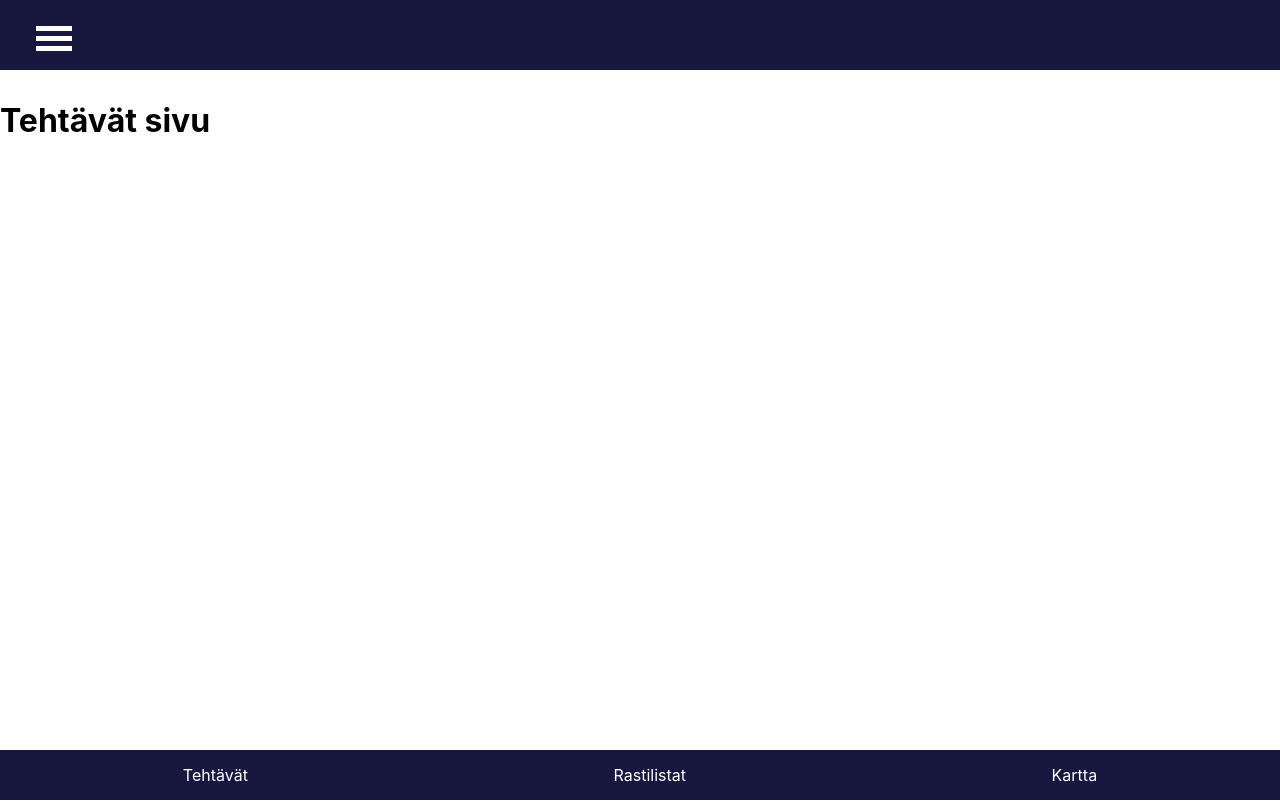
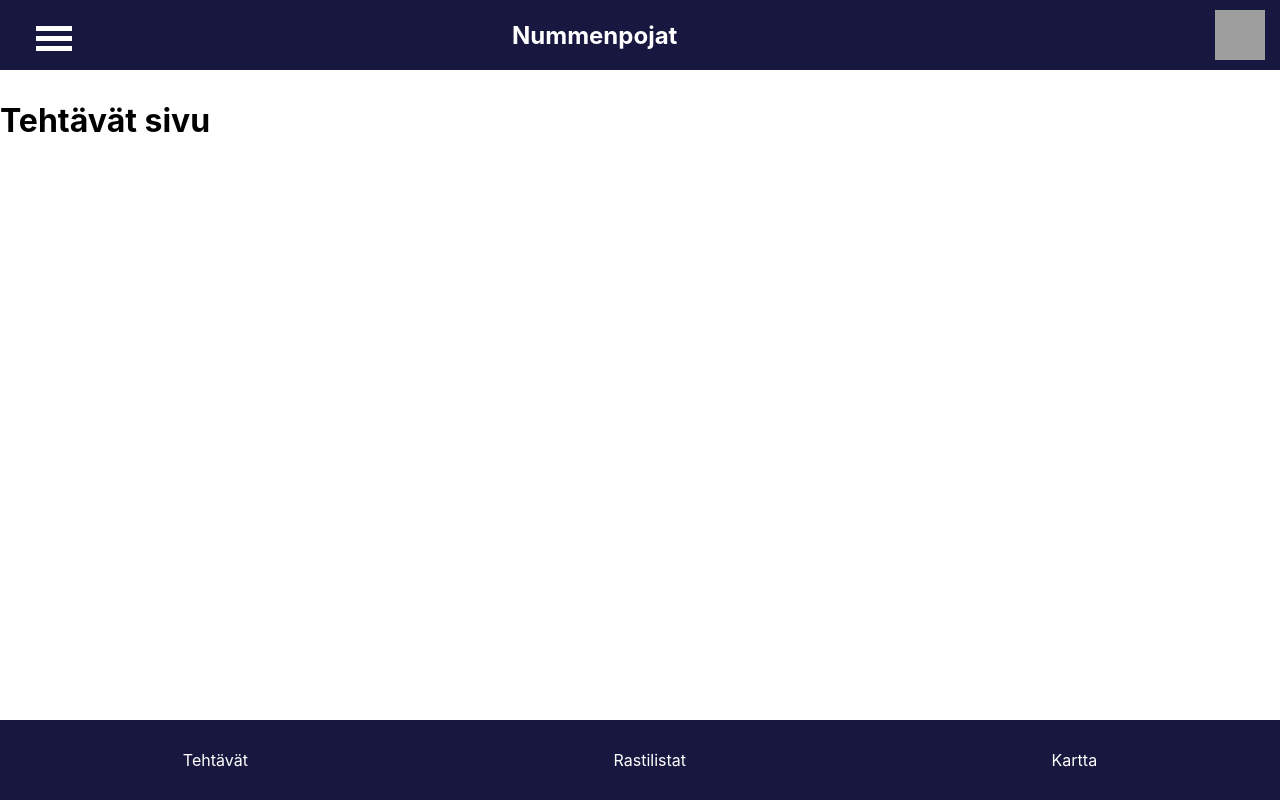
Before and after one commit to Nummenpojat/klapi-web, a React (Create React App) app: page /tasks in a window 1280 px wide. Built offline with nearby package versions, Linux system fonts and the light colour scheme; grey boxes are pictures that could not be loaded.

Commit message:
Add top menu elements

```diff
--- a/src/components/navigation/Sidebar.js
+++ b/src/components/navigation/Sidebar.js
@@ -6,7 +6,6 @@ import './../../styles/Sidebar.css';
 const Sidebar = props => {
     return (
         <Menu>
-
             <a className="menu-item" href="/salads">
                 Profiili
                 </a>
--- a/src/components/navigation/TopMenu.js
+++ b/src/components/navigation/TopMenu.js
@@ -5,8 +5,17 @@ import './../../styles/navigation.css';
 
 const TopMenu = () => {
     return (
-        <div className="topmenu">
-            <Sidebar pageWrapId={'page-wrap'} outerContainerId={'outer-container'} />
+        <div className="topmenu" id="topmenu">
+
+            <Sidebar pageWrapId={'page-wrap'} outerContainerId={'topmenu'} />
+            <div className="outer-topmenu">
+                <h2 style={{color: '#ffffff'}}>Nummenpojat</h2>
+                <div className="inner-topmenu">
+                    <img src="#" alt="logo" className="logo" height="50" width="50" style={{backgroundColor: 'white'}}/>
+                </div>
+
+            </div>
+
         </div>
     )
 }
--- a/src/styles/navigation.css
+++ b/src/styles/navigation.css
@@ -2,6 +2,7 @@
     height: 70px;
     width: 100%;
     background-color: rgb(23, 23, 63);
+    display: flex;
 }
 
 .bottom-nav {
@@ -10,7 +11,7 @@
     flex-direction: row;
     align-items: center;
     justify-content: space-around;
-    height: 50px;
+    height: 10%;
     background-color: rgb(23, 23, 63);
     position: absolute;
     bottom: 0;
@@ -21,3 +22,29 @@
     list-style: none;
     text-decoration: none;
 }
+
+.outer-topmenu {
+    margin-left: 40%;
+    display: flex;
+    flex: 1;
+    align-items: center;
+}
+
+.inner-topmenu {
+    display: flex;
+    flex: 1;
+    align-items: center;
+    justify-content: flex-end;
+    height: 100%;
+    padding-right: 2%;
+}
+
+.outer-topmenu h2 {
+    color: #ffffff;
+}
+
+@media screen and (max-width: 800px) {
+    .outer-topmenu {
+        margin-left: 30%;
+    }
+}
```
